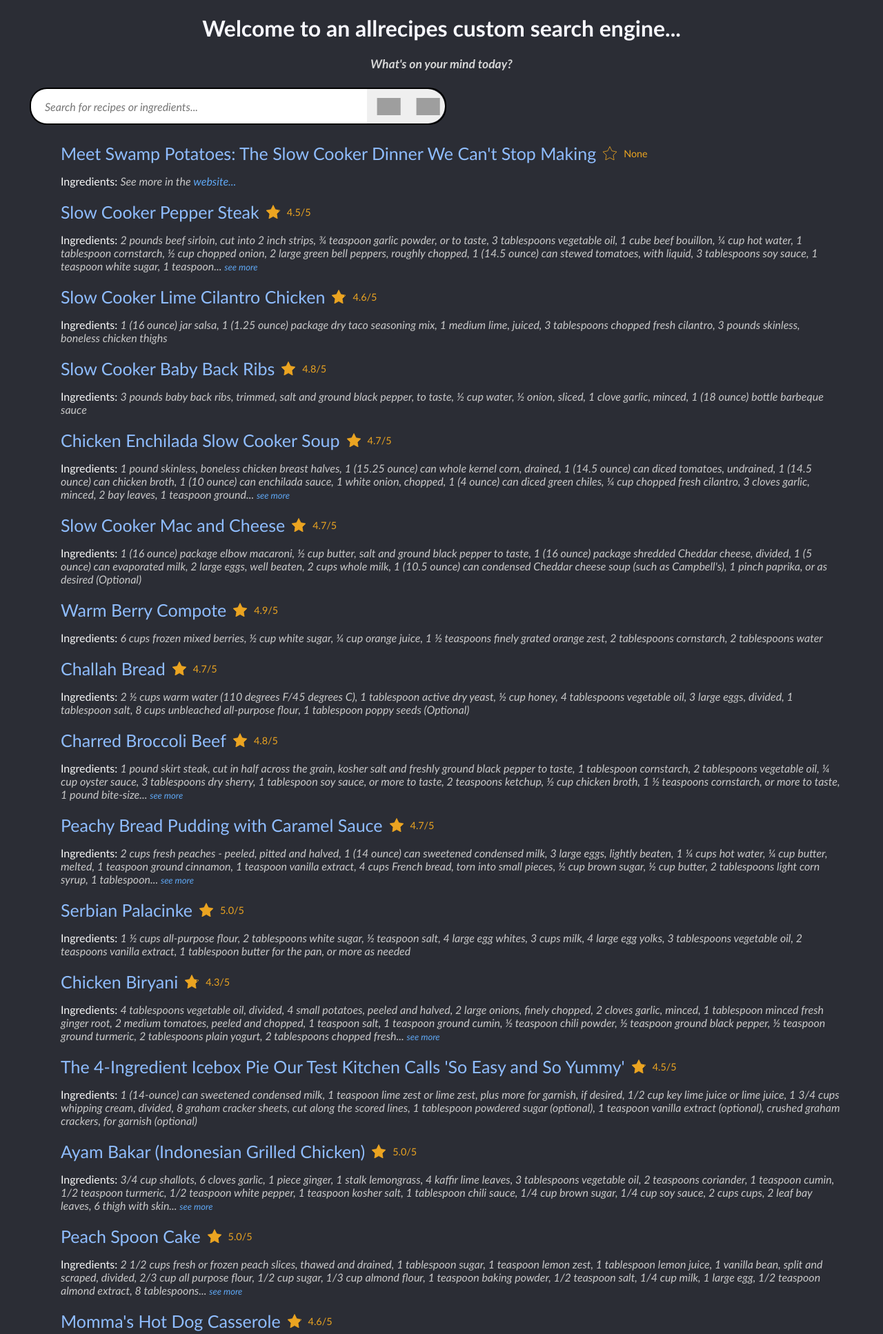
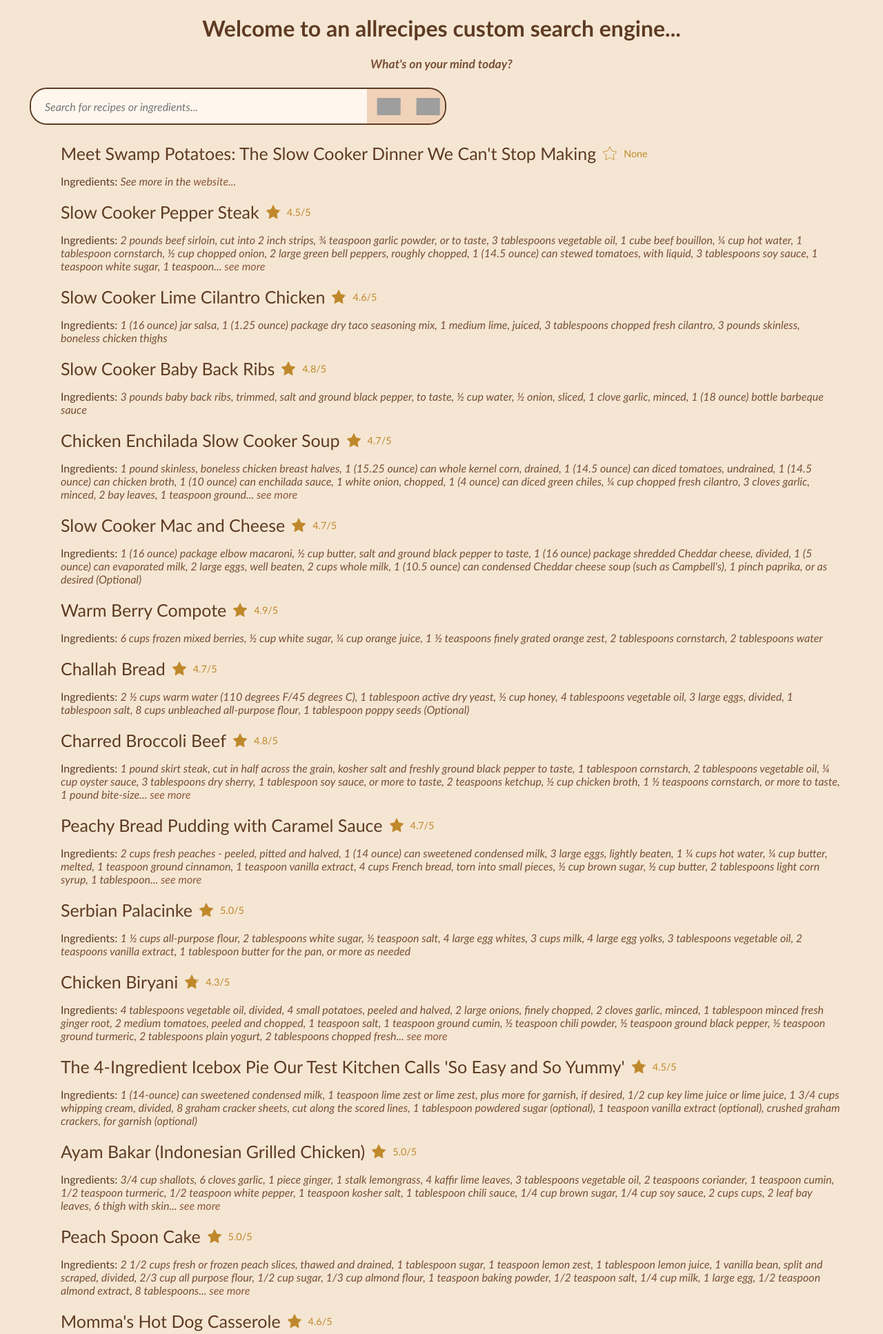
Before and after one commit to DreadedLand/SoM_Recipe_Finder, a Flask app: page / in a window 1280 px wide. Shown: the top 1934 px of the page at 69% size. Run offline with Flask 3, Linux system fonts and the light colour scheme; data comes from the database, SQL or seed files in the repository; grey boxes are pictures that could not be loaded.

Commit message:
Changed colors and added logic when nothing is returned from a search and added more CSS features.

```diff
--- a/templates/index.html
+++ b/templates/index.html
@@ -33,7 +33,7 @@
             gap: 10px;
         }
         .ratingtext {
-            color: rgb(235, 164, 33);
+            color: rgb(191, 136, 43);
             font-size: 0.9em;
         }
         .ratingstar {
@@ -45,9 +45,13 @@
             position: relative;
             display: inline-block;
             transition: all 0.3s ease;
+            color: rgb(94, 59, 35);
+            top: 0;
         }
         .titlelink:hover {
             text-decoration: none;
+            text-shadow: 2px 2px 8px rgba(94, 59, 35, 0.4);
+            top: -3px;
         }
         .titlelink::before{
             content: "";
@@ -57,7 +61,7 @@
             bottom: -2px;
             left: 0;
             display: block;
-            background-color: rgb(95, 168, 245);
+            background-color: rgb(191, 136, 33);
             transform: scaleX(0);
             transform-origin: left;
             transition: transform 0.3s ease;
@@ -81,12 +85,12 @@
         }
         .titlelink:hover::after{
             opacity: 1;
-            box-shadow: 10px 10px 6px rgba(0,0,0,0.3);
         }
         .seemore {
             text-decoration: none;
             position: relative;
             display: inline;
+            color: rgb(140, 90, 60);
         }
         .seemore:hover {
             text-decoration: none;
@@ -99,7 +103,7 @@
             bottom: -1px;
             left: 0;
             display: block;
-            background-color: rgb(95, 168, 245);
+            background-color: rgb(140, 90, 60);
             transform: scaleX(0);
             transform-origin: left;
             transition: transform 0.3s ease;
@@ -117,14 +121,14 @@
         }
         .searchcontainer {
             border-radius: 25px;
-            border: 2px solid black;
+            border: 2px solid rgb(94, 59, 35);
             display: flex;
             overflow: hidden;
             transition: all 0.3s ease, box-shadow 0.3s ease;
         }
         .searchcontainer:hover {
-            border: 3px solid black;
-            box-shadow: 0 0 10px rgba(23,23,23, 1);
+            border: 3px solid rgb(94, 59, 35);
+            box-shadow: 0 0 10px rgba(94, 59, 35,0.6);
         }
         .searchbar{
             flex: 1;
@@ -134,6 +138,8 @@
             border: none;
             border-radius: 0;
             outline: none;
+            background-color: rgb(255, 247, 238);
+            color: rgb(60, 40, 25);
         }
         .searchbutton{
             padding: 0 20px;
@@ -143,9 +149,10 @@
             display: flex;
             align-items: center;
             transition: background-color 0.3s ease;
+            background-color: rgb(240, 210, 185);
         }
         .searchbutton:hover{
-            background-color: rgb(235, 233, 230);
+            background-color: rgb(230, 195, 165);
         }
         .filterbutton{
             position: relative;
@@ -153,33 +160,35 @@
             cursor: pointer;
             display: flex;
             align-items: center;
-            border-radius: 0 25px 25px 0;
+            border-radius: 0 23px 23px 0;
             justify-content: center;
             height: 50px;
             width: 50px;
-            transition: background-color: 0.3s ease;
+            transition: background-color, 0.3s ease;
+            background-color: rgb(240, 210, 185);
         }
         .filterbutton:hover{
-            background-color: rgb(235, 233, 230);
+            background-color: rgb(230, 195, 165);
         }
         .filtermenu{
             width: 300px;
             height: 50px;
-            background-color: rgb(235, 233, 230);
+            background-color: rgb(255,250, 240);
             position: absolute;
             top: 127px;
             left: 670px;
             z-index: 100;
             border-radius: 25px;
-            border: 2px solid black;
+            border: 2px solid rgb(94, 59, 35);
+            box-shadow: none;
             display: flex;
             visibility: hidden;
             opacity: 0;
             transition: border 0.3s ease, box-shadow 0.3s ease, opacity 0.3s ease, visibility 0.3s ease
         }
         .filtermenu:hover{
-            border: 3px solid black;
-            box-shadow: 0 0 10px rgba(23,23,23, 1);
+            border: 3px solid rgb(94, 59, 35);
+            box-shadow: 0 0 10px rgba(94, 59, 35,0.7);
         }
         .filtermenu.active{
             opacity: 1;
@@ -250,15 +259,21 @@
         .mainlist.filtered{
             display: none !important;
         }
+        .nothingfoundmessage{
+            margin-left: 80px;
+            color: rgb(94, 59, 35);
+            margin-top: 20px;
+            display: none;
+        }
     </style>
 </head>
 
-    <body style="background-color:rgb(43, 45, 53)">
-        <h1 style="color:rgb(248,248,255)"
+    <body style="background-color:rgb(245, 230, 211)">
+        <h1 style="color:rgb(94, 59, 35)"
             class="centertext normalfont bold">
             Welcome to an allrecipes custom search engine...
         </h1>
-        <h2 style="color:rgb(214,214,214); font-size: 17.5px; font-weight: 700"
+        <h2 style="color:rgb(120, 80, 55); font-size: 17.5px; font-weight: 700"
             class="centertext normalfont italic">
             What's on your mind today?
         </h2>
@@ -350,10 +365,10 @@
                 const maxPos = maxpct * (maxSliderWidth - thumbWidth) + thumbOffset;
 
                 minLab.style.left = `${minPos + 16}px`;
-                minLab.textContent = minSlider.value;
+                minLab.textContent = `${minSlider.value} ★`;
 
                 maxLab.style.left = `${maxPos + 16}px`;
-                maxLab.textContent = maxSlider.value;
+                maxLab.textContent = `${maxSlider.value} ★`;
 
                 range.style.left = `${minPos}px`;
                 range.style.width = `${maxPos - minPos}px`;
@@ -391,21 +406,21 @@
             {% set grad_id = "grad" ~ loop.index %}
             <li class="mainlist normalfont">
                 <div class="ratingcontainer">
-                    <a style="color:rgb(143, 189, 255); font-size: 25px" class="normalfont titlelink" href="{{ recipe[4] }}" target="_blank">
+                    <a style="font-size: 25px" class="normalfont titlelink" href="{{ recipe[4] }}" target="_blank">
                         {{ recipe[1] }}
                     </a>
                     <svg class="ratingstar" viewBox="0 0 24 24" width="24" height="24">
                         <defs>
                              <linearGradient id="{{ grad_id }}" x1="0%" y1="0%" x2="100%" y2="0%">
-                                <stop offset="0%" stop-color="rgb(235, 164, 33)" />
-                                <stop offset="{{ percent }}%" stop-color="rgb(235, 164, 33)" />
+                                <stop offset="0%" stop-color="rgb(191, 136, 43)" />
+                                <stop offset="{{ percent }}%" stop-color="rgb(191, 136, 43)" />
                                 <stop offset="{{ percent }}%" stop-color="transparent" />
                             </linearGradient>
                         </defs>
                         <path d="M12 .587l3.668 7.568L24 9.75l-6 5.848L19.335 24 12 19.897
                          4.665 24 6 15.598 0 9.75l8.332-1.595z"
                               fill="url(#{{ grad_id }})"
-                              stroke="rgb(235, 164, 33)" stroke-width="1"/>
+                              stroke="rgb(191, 136, 43)" stroke-width="1"/>
                     </svg>
                     <span
                         class="ratingtext"
@@ -430,15 +454,24 @@
                 let text = full;
                 if (words.length > maxWords) {
                     text = words.slice(0, maxWords).join(" ").trim().replace(/[,;:]?$/, "");
-                    text += `... <a href="${url}" target="_blank" class="seemore italic" style="color:rgb(95, 168, 245); font-size: 13px;">see more</a>`;
+                    text += `... <a href="${url}" target="_blank" class="seemore italic; style="font-size: 13px">see more</a>`;
                 }
                 else if (text === "See more in the ") {
-                    text += `<a href="${url}" target="_blank" class="seemore normalfont italic" style="color:rgb(95, 168, 245);">website...</a>`;
+                    text += `<a href="${url}" target="_blank" class="seemore normalfont italic">website...</a>`;
                 }
 
-                p.innerHTML = `<span style="color:rgb(248,248,248)">Ingredients: </span>
-                <span style="color:rgb(200,200,200)" class="italic">${text}</span>`;
+                p.innerHTML = `<span style="color:rgb(94,59,35)">Ingredients: </span>
+                <span style="color:rgb(120,80,55)" class="italic">${text}</span>`;
             });
+
+            function checkRecipes(){
+                const recipesFnd = document.querySelectorAll(".mainlist").length > 0;
+                const noneFnd = document.getElementById('noResults');
+                if(noneFnd){
+                    noneFnd.style.display = recipesFnd ? "none" : "block";
+                }
+            }
+            window.addEventListener("load", checkRecipes);
         </script>
     </body>
 </html>
```
Also changed, not shown: other parts of templates/index.html (+19 -10 lines).
